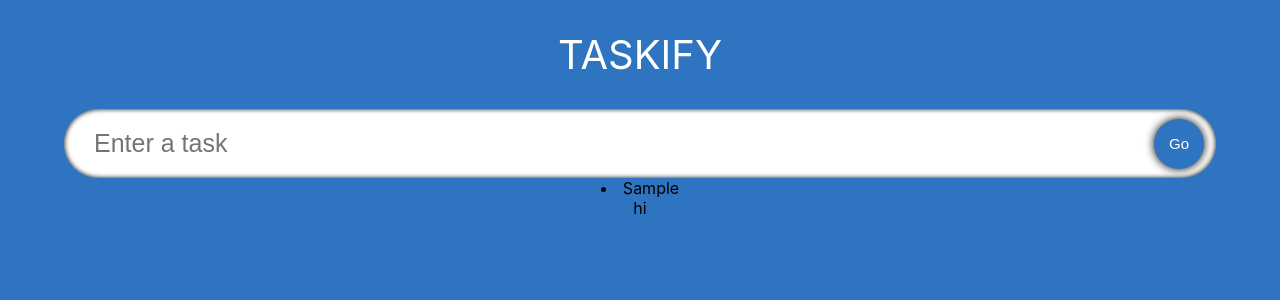
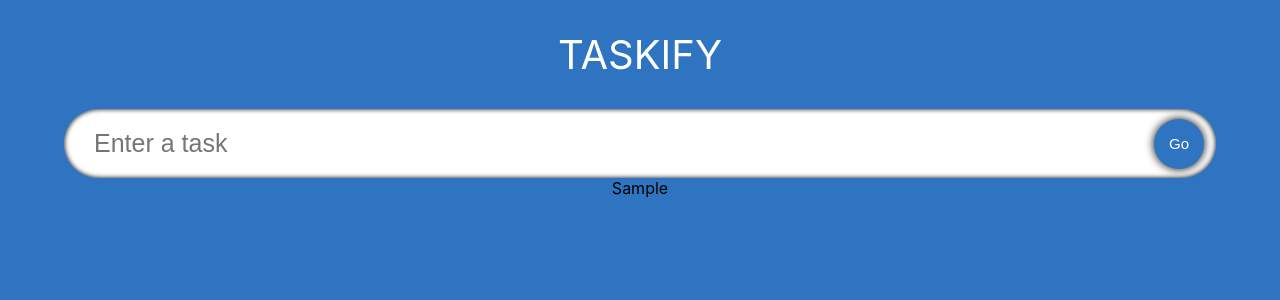
Before and after one commit to NealePT/learningTypescript, a React (Create React App) app in the folder react-ts/: page / in a window 1280 px wide. Both pictures are taken after typing "Sample" into the empty fields and a click on the button "Go". Shown: the top 300 px of the page. Built offline with nearby package versions, Linux system fonts and the light colour scheme.

Commit message:
building list functionality

```diff
--- a/react-ts/package.json
+++ b/react-ts/package.json
@@ -12,6 +12,7 @@
     "@types/react-dom": "^18.2.9",
     "react": "^18.2.0",
     "react-dom": "^18.2.0",
+    "react-icons": "^4.11.0",
     "react-scripts": "5.0.1",
     "typescript": "^4.9.5",
     "web-vitals": "^2.1.4"
--- a/react-ts/src/App.tsx
+++ b/react-ts/src/App.tsx
@@ -22,9 +22,6 @@
   <div className="App">
     <span className="heading">Taskify</span>
     <InputField todo={todo} setTodo={setTodo} handleAdd={handleAdd}/>
-    {todos.map((t) => (
-      <li>{t.todo}</li>
-    ))}
     <TodoList todos={todos} setTodos={setTodos}/>
   </div>
   );
--- /dev/null
+++ b/react-ts/src/components/SingleTodo.tsx
@@ -0,0 +1,21 @@
+import React from "react";
+import { Todo } from "../model"
+
+type Props = {
+  todo: Todo,
+  todos: Todo[],
+  setTodos: React.Dispatch<React.SetStateAction<Todo[]>>;
+
+}
+
+const SingleTodo = ({todo, todos, setTodos}: Props) => {
+  return (
+    <form className="todos__single">
+      <span className="todos__single--text">
+        {todo.todo}
+      </span>
+    </form>
+  )
+}
+
+export default SingleTodo
--- a/react-ts/src/components/ToDoList.tsx
+++ b/react-ts/src/components/ToDoList.tsx
@@ -1,6 +1,7 @@
 import React from "react";
 import './styles.css';
 import {Todo} from '../model'
+import SingleTodo from './SingleTodo'
 
 interface Props {
   todos: Todo[];
@@ -10,7 +11,9 @@
 const TodoList:React.FC<Props> = ( {todos, setTodos} :Props) => {
   return (
     <div className="todos">
-      hi
+      {todos.map((todo) => (
+        <SingleTodo todo={todo} key={todo.id} todos={todos} setTodos={setTodos} />
+      ))}
     </div>
   )
 }
--- a/react-ts/src/components/styles.css
+++ b/react-ts/src/components/styles.css
@@ -43,3 +43,10 @@
   transform: scale(0.8);
   box-shadow: 0 0 5px black;
 }
+
+.todos {
+  display: flex;
+  justify-content: space-evenly;
+  width: 90%;
+  flex-wrap: wrap;
+}
```
Also changed, not shown: 1 other file (tests, documents, lock files or other folders).
